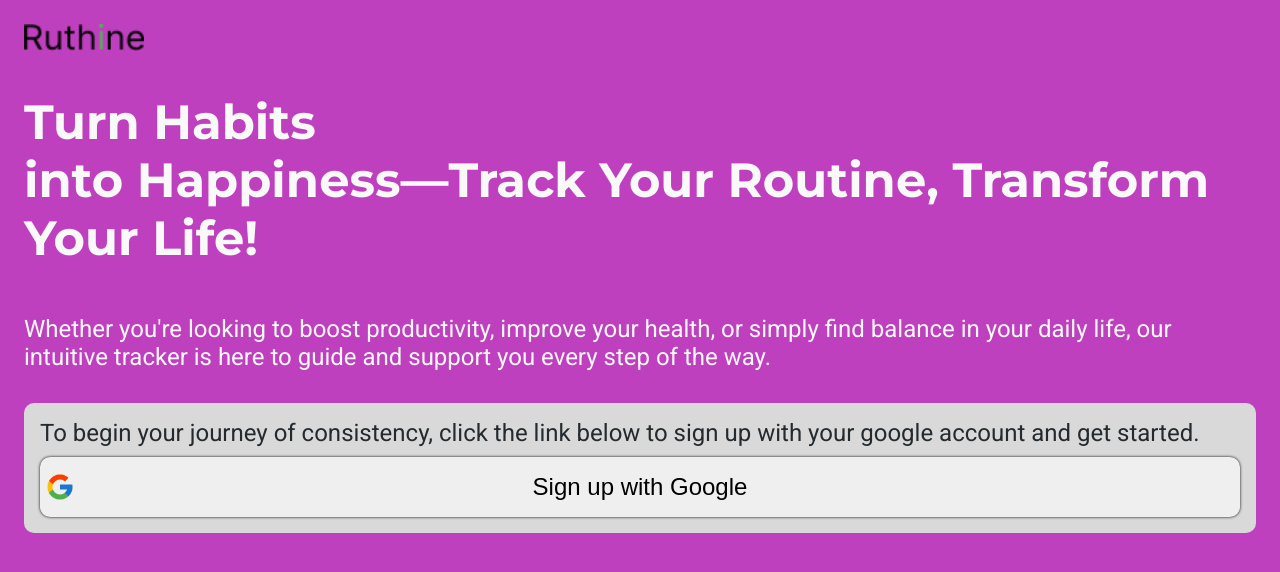
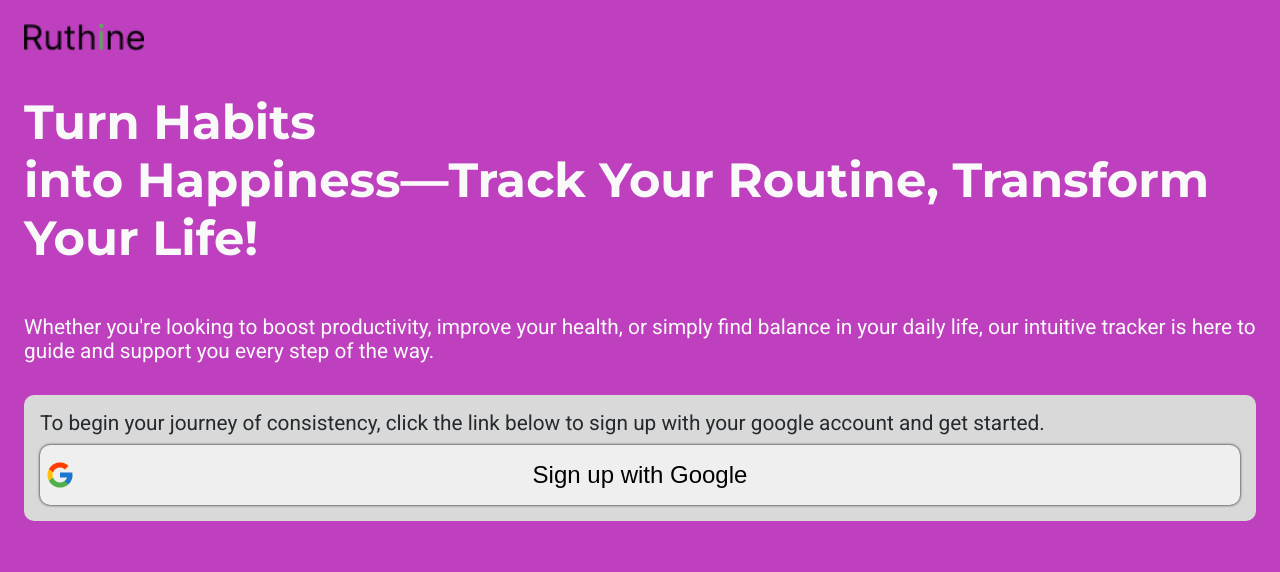
Before and after one commit to jephthahdominic/Consistensy, a React (Vite) app: page /login in a window 1280 px wide. Shown: the top 572 px of the page. Built offline with nearby package versions, Linux system fonts and the light colour scheme; a web font is replaced by a local one.

Commit message:
built the landing page

```diff
--- a/src/pages/LandingPage.module.css
+++ b/src/pages/LandingPage.module.css
@@ -32,7 +32,7 @@
     font-family: roboto;
 }
 .landingPage_main > p{
-    font-size: 24px;
+    font-size: 1.3rem;
     color: #f9f9f9;
 }
 .landingPage_main > div{
@@ -44,7 +44,7 @@
     border-radius: 10px;
 }
 .landingPage_main > div p{
-    font-size: 24px;
+    font-size: 1.3rem;
     color: var(--color-dark--0)
 }
 .landingPage_main button{
```
